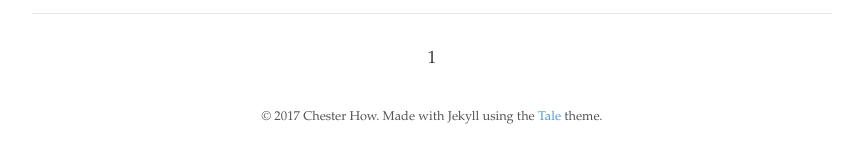
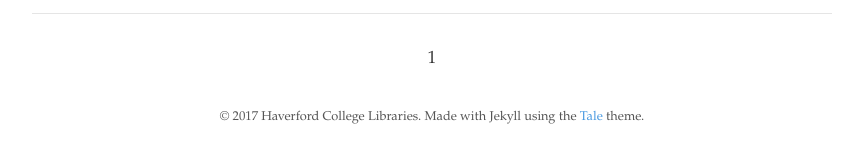
Before and after one commit to mzarafon/penn-treaty-elm, a Jekyll site: the page built from index.html, in a window 1280 px wide. Shown: the part 1433-1590 px from the top of the page, without its empty margins (208-1071 px from the left). Built offline with Jekyll 4.4.1, drawn with Linux system fonts in a browser that asks for light colours; the list of posts is cut into pages by our own code.

Commit message:
Update _config.yml

```diff
--- a/_config.yml
+++ b/_config.yml
@@ -17,9 +17,8 @@ markdown:       kramdown
 
 # About
 author:
-  name:         Chester How
-  url:          http://chester.how
-  email:        chesterhow@gmail.com
+  name:         Haverford College Libraries
+  url:          http://library.haverford.edu
 
 # Custom vars
 version:        3.4.1
```
